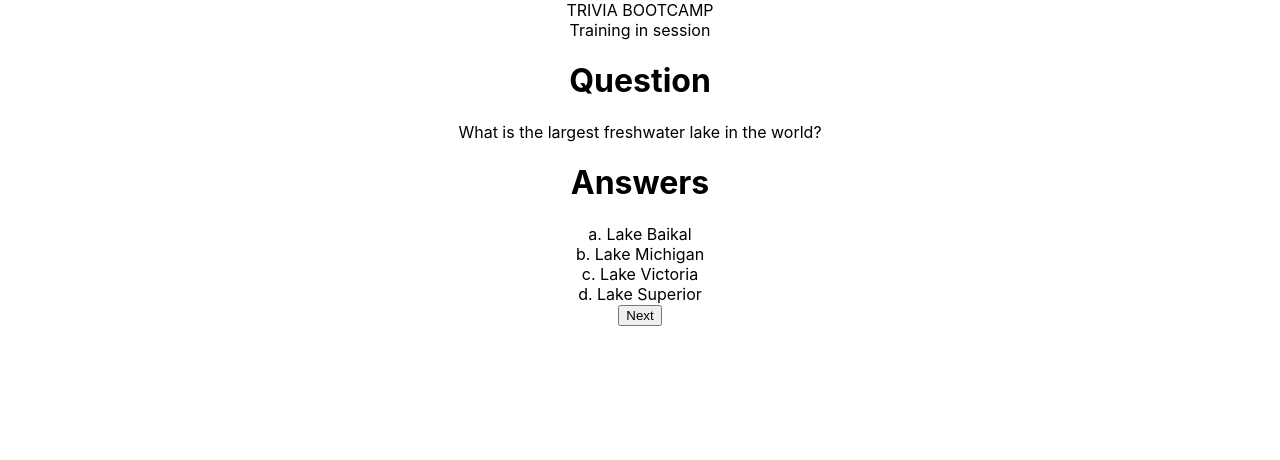
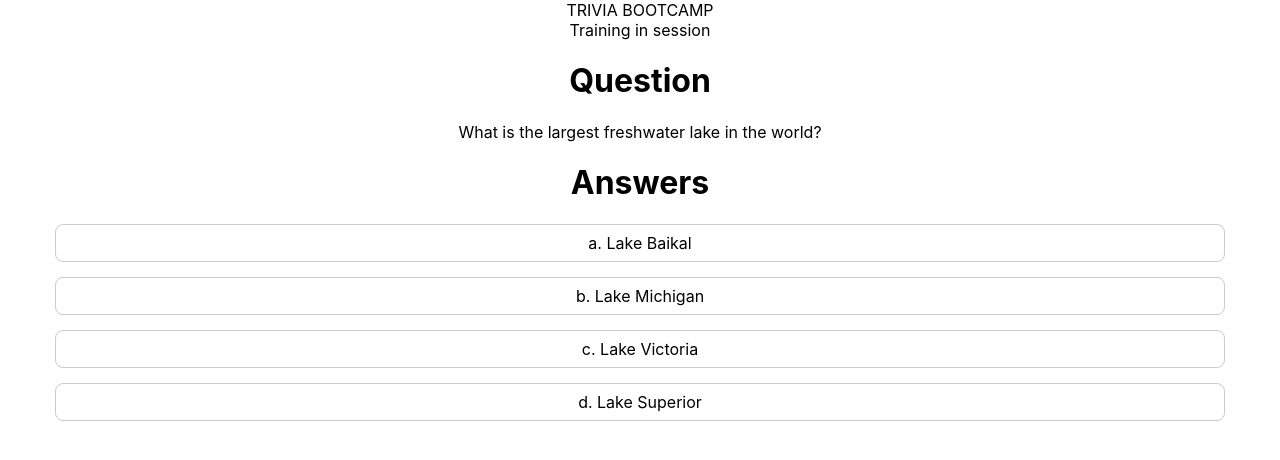
Before and after one commit to cch5ng/se_tndm, a React (Create React App) app: page / in a window 1280 px wide. Both pictures are taken after a click on the button "Start Training". Shown: the top 460 px of the page. Built offline with nearby package versions, Linux system fonts and the light colour scheme.

Commit message:
start to handle logic for user click on a question answer

```diff
--- a/src/App.css
+++ b/src/App.css
@@ -1,3 +1,13 @@
 .App {
   text-align: center;
 }
+
+/* ANSWER */
+
+.answer {
+  width: 90%;
+  margin: 15px auto;
+  padding: 8px;
+  border: 1px solid #ccc;
+  border-radius: 8px;
+}
--- a/src/App.js
+++ b/src/App.js
@@ -16,6 +16,7 @@ function App() {
   const [currentQuizQuestionIndexes, setCurrentQuizQuestionIndexes] = useState([]);
   const [currentQuizAnswersIndexes, setcurentQuizAnswersIndexes] = useState([]);
   const [currentQuestionIndex, setCurrentQuestionIndex] = useState(0);
+  const [currentQuestionWasAnswered, setCurrentQuestionWasAnswered] = useState(false);
   const [currentQuizAnswers, setCurrentQuizAnswers] = useState({}); // key should be question name
   const [currentQuizScore, setCurrentQuizScore] = useState(null);
   const [appState, setAppState] = useState(0); //0 - not started; 1 - quiz in session; 2 - quiz was completed
@@ -25,10 +26,17 @@ function App() {
     setAppState(1);
   }
 
-  const handleAnswerSubmit = () => {
+  const handleAnswerSubmit = (ev) => {
     //store the answer
     //evaluate if answer is correct
     //increment curQuestionIndex
+    if (!currentQuestionWasAnswered) {
+      let {id} = ev.target;
+      let questionIdxInData = currentQuizQuestionIndexes[currentQuestionIndex];
+      let keyStr = questionIdxInData.toString();
+      setCurrentQuizAnswers({...currentQuizAnswers, [keyStr]: id});
+      setCurrentQuestionWasAnswered(true);
+    }
   }
 
   const handleNextBtnClick = () => {
@@ -37,9 +45,12 @@ function App() {
       let nextQuestionIdx = currentQuestionIndex + 1;
       setCurrentQuestionIndex(nextQuestionIdx);
       getRandomAnswersIndexes(nextQuestionIdx);
+      setCurrentQuestionWasAnswered(false);
     } else {
       //handle done btn click
       //trigger scoring
+      console.log('currentQuizAnswers', currentQuizAnswers);
+      scoreQuiz();
       setAppState(2);
     }
   }
@@ -48,7 +59,6 @@ function App() {
   //1 first time doing training for that session
   //nth time doing training for that session (see which items in state should be reset to initial values)
   const initQuiz = () => {
-    //console.log('getRandomIndexes(totalQuestionsCount, 10)', getRandomIndexes(totalQuestionsCount, 10));
     setCurrentQuestionIndex(0);
     let currentQuizRandomQuestionIndexes = getRandomIndexes(totalQuestionsCount, 10);
     console.log('currentQuizRandomQuestionIndexes', currentQuizRandomQuestionIndexes);
@@ -57,14 +67,13 @@ function App() {
     let totalAnswersCount = Data[questionIdx].incorrect.length + 1;
     let randomAnswersIndexes = getRandomIndexes(totalAnswersCount, totalAnswersCount);
     setcurentQuizAnswersIndexes(randomAnswersIndexes);
+    setCurrentQuizAnswers({});
   }
 
   const getRandomAnswersIndexes = (curQuestionIdx) => {
     let questionIdx = currentQuizQuestionIndexes[curQuestionIdx];
-    console.log('questionIdx', questionIdx)
     let totalAnswersCount = Data[questionIdx].incorrect.length + 1;
     let randomAnswersIndexes = getRandomIndexes(totalAnswersCount, totalAnswersCount);
-    console.log('randomAnswersIndexes', randomAnswersIndexes)
     setcurentQuizAnswersIndexes(randomAnswersIndexes);
   }
 
@@ -73,7 +82,6 @@ function App() {
   }
 
   //tests
-  //console.log('getRandomIndexes(10, 10)', getRandomIndexes(10, 10));
   let curDataIndex = currentQuizQuestionIndexes[currentQuestionIndex];
   let curQuestion = Data[curDataIndex];
   let buttonLabel = currentQuestionIndex < 9 ? 'Next': 'Done';
@@ -107,20 +115,25 @@ function App() {
                 let idxStr = idx.toString();
                 let letter = IDX_TO_LETTER_OPTION[idxStr];
                 return (
-                  <div key={answer}>
+                  <div onClick={handleAnswerSubmit} key={answer} id={answer} className="answer">
                     {letter}. {answer}
                   </div>
                 )
               })}
             </div>
-            <div><button onClick={handleNextBtnClick}>{buttonLabel}</button></div>
+            {currentQuestionWasAnswered === true && (
+              <div><button onClick={handleNextBtnClick}>{buttonLabel}</button></div>
+            )}
           </React.Fragment>
         )}
 
         {appState === 2 && (
           <React.Fragment>
             <div>Training is done</div>
-            <button onClick={handleStartQuiz}>Train Again</button>
+            <div>This is your score ... TODO.</div>
+            {currentQuestionWasAnswered === true && (
+              <button onClick={handleStartQuiz}>Train Again</button>
+            )}
           </React.Fragment>
         )}
 
```
